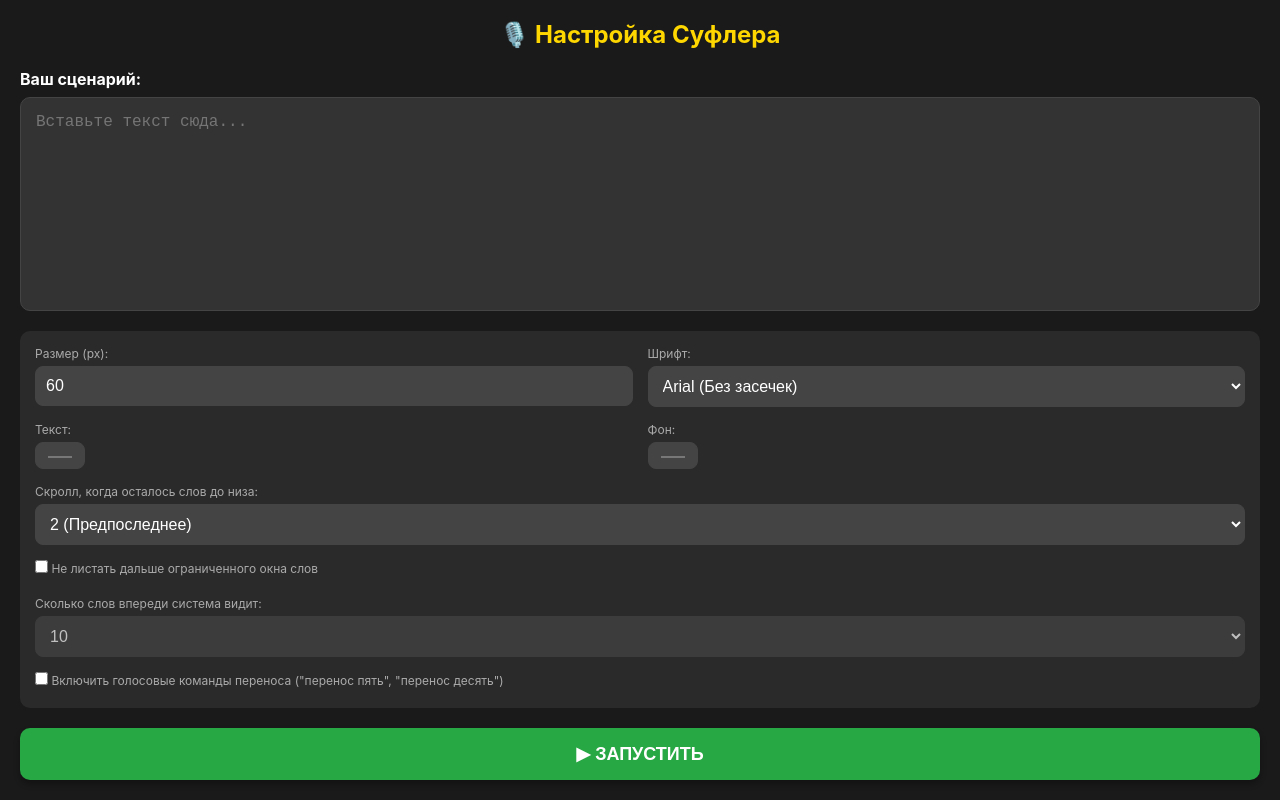
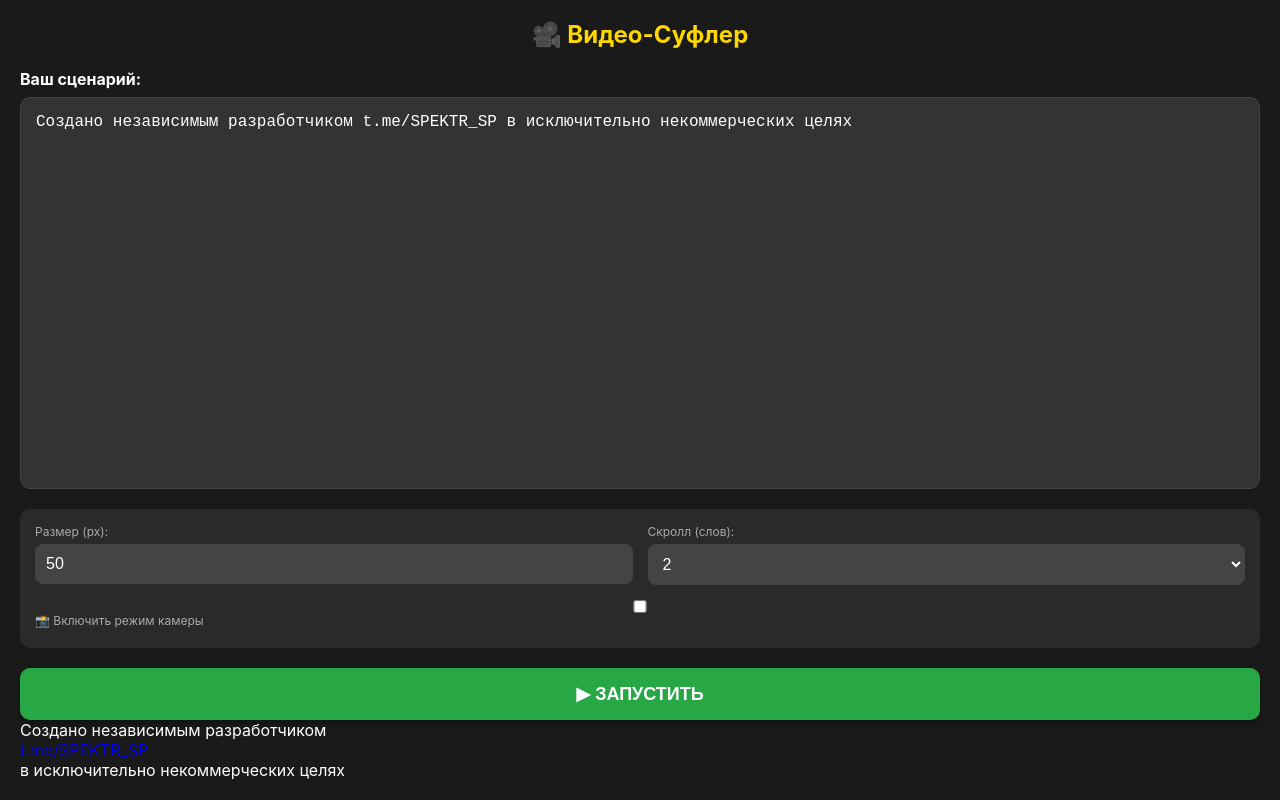
Before and after one commit to Savva2000/voice-teleprompter2, a plain HTML site: page index.html in a window 1280 px wide. Drawn offline with Linux system fonts and the light colour scheme.

Commit message:
Update index.html

```diff
--- a/index.html
+++ b/index.html
@@ -1,108 +1,3 @@
-<!DOCTYPE html>
-<html lang="ru">
-<head>
-    <meta charset="UTF-8">
-    <meta name="viewport" content="width=device-width, initial-scale=1.0">
-    <title>Умный Суфлер</title>
-    <link rel="stylesheet" href="style.css">
-</head>
-<body>
-
-    <!-- ЭКРАН 1: Настройки и Ввод -->
-    <div id="setup-screen" class="screen">
-        <h1>🎙️ Настройка Суфлера</h1>
-
-        <!-- Поле ввода текста -->
-        <div class="input-group">
-            <label for="source-text">Ваш сценарий:</label>
-            <textarea id="source-text" placeholder="Вставьте текст сюда..."></textarea>
-        </div>
-
-        <!-- Панель настроек -->
-        <div class="settings-panel">
-
-            <!-- Колонка 1: Визуал -->
-            <div class="setting-item">
-                <label for="font-size">Размер (px):</label>
-                <input type="number" id="font-size" value="60" min="20" max="200">
-            </div>
-
-            <div class="setting-item">
-                <label for="font-family">Шрифт:</label>
-                <select id="font-family">
-                    <option value="Arial, sans-serif">Arial (Без засечек)</option>
-                    <option value="'Times New Roman', serif">Times (С засечками)</option>
-                    <option value="'Courier New', monospace">Courier (Моно)</option>
-                    <option value="system-ui">Системный</option>
-                </select>
-            </div>
-
-            <!-- Колонка 2: Цвета -->
-            <div class="setting-item">
-                <label for="text-color">Текст:</label>
-                <input type="color" id="text-color" value="#ffffff">
-            </div>
-
-            <div class="setting-item">
-                <label for="bg-color">Фон:</label>
-                <input type="color" id="bg-color" value="#000000">
-            </div>
-
-            <!-- Колонка 3: Логика -->
-            <div class="setting-item full-width">
-                <label for="scroll-offset">Скролл, когда осталось слов до низа:</label>
-                <select id="scroll-offset">
-                    <option value="1">1 (Последнее)</option>
-                    <option value="2" selected>2 (Предпоследнее)</option>
-                    <option value="3">3 (Третье с конца)</option>
-                    <option value="5">5 (Заранее)</option>
-                </select>
-            </div>
-
-            <div class="setting-item full-width">
-                <label>
-                    <input type="checkbox" id="limit-search-toggle">
-                    Не листать дальше ограниченного окна слов
-                </label>
-            </div>
-
-            <div class="setting-item full-width">
-                <label for="max-visible-words">Сколько слов впереди система видит:</label>
-                <select id="max-visible-words" disabled>
-                    <option value="5">5</option>
-                    <option value="10" selected>10</option>
-                    <option value="15">15</option>
-                    <option value="20">20</option>
-                    <option value="30">30</option>
-                </select>
-            </div>
-
-            <div class="setting-item full-width">
-                <label>
-                    <input type="checkbox" id="voice-jump-toggle">
-                    Включить голосовые команды переноса ("перенос пять", "перенос десять")
-                </label>
-            </div>
-        </div>
-
-        <button id="btn-start" class="primary-btn">▶ ЗАПУСТИТЬ</button>
-    </div>
-
-    <!-- ЭКРАН 2: Режим чтения -->
-    <div id="prompter-screen" class="screen hidden">
-        <!-- Контейнер для текста (стили применятся JS-ом) -->
-        <div id="content-display"></div>
-
-        <!-- Панель управления (внизу) -->
-        <div class="controls">
-            <button id="btn-back" class="small-btn">⚙ Настройки</button>
-            <div class="mic-container">
-                <button id="btn-mic" class="circle-btn">🎤</button>
-                <span id="status-indicator">Остановлено</span>
-            </div>
-        </div>
-    </div>
-
-    <script src="script.js"></script>
-</body>
-</html>
+<!DOCTYPE html><html lang="ru"><head><meta charset="UTF-8"><meta name="viewport" content="width=device-width,initial-scale=1"><title>Умный Суфлер + Видео</title><link rel="stylesheet" href="style.css"></head><body><div id="setup-screen" class="screen"><h1>🎥 Видео-Суфлер</h1><div class="input-group"><label for="source-text">Ваш сценарий:</label><textarea id="source-text" placeholder="Вставьте текст сюда...">
+Создано независимым разработчиком t.me/SPEKTR_SP в исключительно некоммерческих целях
+</textarea></div><div class="settings-panel"><div class="setting-item"><label>Размер (px):</label><input type="number" id="font-size" value="50" min="20" max="200"></div><div class="setting-item"><label>Скролл (слов):</label><select id="scroll-offset"><option value="1">1</option><option value="2" selected="selected">2</option><option value="3">3</option></select></div><div class="setting-item full-width checkbox-item"><input type="checkbox" id="camera-toggle"><label for="camera-toggle">📸 Включить режим камеры</label></div><input type="hidden" id="text-color" value="#ffffff"> <input type="hidden" id="bg-color" value="#000000"> <input type="hidden" id="font-family" value="Arial, sans-serif"></div><button id="btn-start" class="primary-btn">▶ ЗАПУСТИТЬ</button><div class="credits">Создано независимым разработчиком<br><a href="https://t.me/SPEKTR_SP" target="_blank">t.me/SPEKTR_SP</a><br>в исключительно некоммерческих целях</div></div><div id="prompter-screen" class="screen hidden"><video id="camera-preview" autoplay playsinline muted></video><div id="content-display"></div><div class="controls"><button id="btn-back" class="small-btn">⚙</button><div class="center-controls"><button id="btn-record" class="record-btn hidden">REC</button><div class="mic-wrapper"><button id="btn-mic" class="circle-btn">🎤</button><span id="status-indicator">Стоп</span></div></div><div style="width:40px"></div></div></div><script src="script.js"></script></body></html>
```
